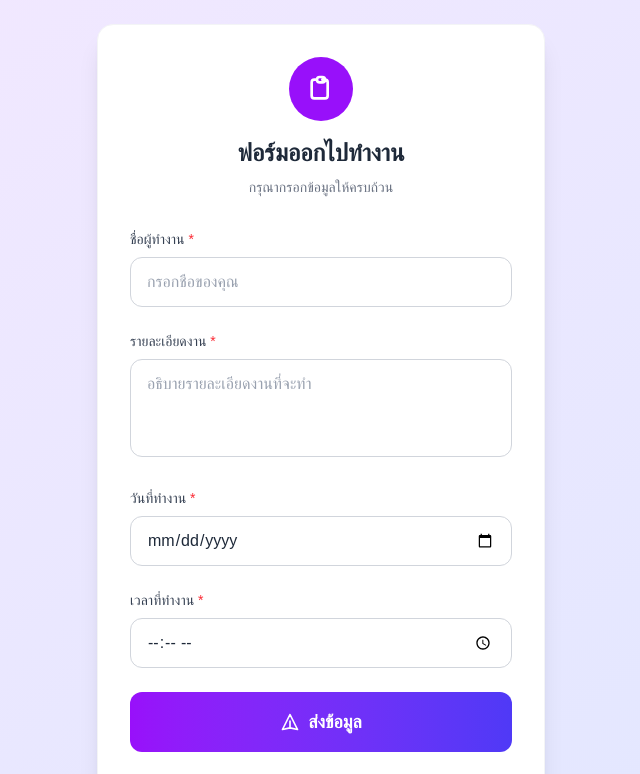
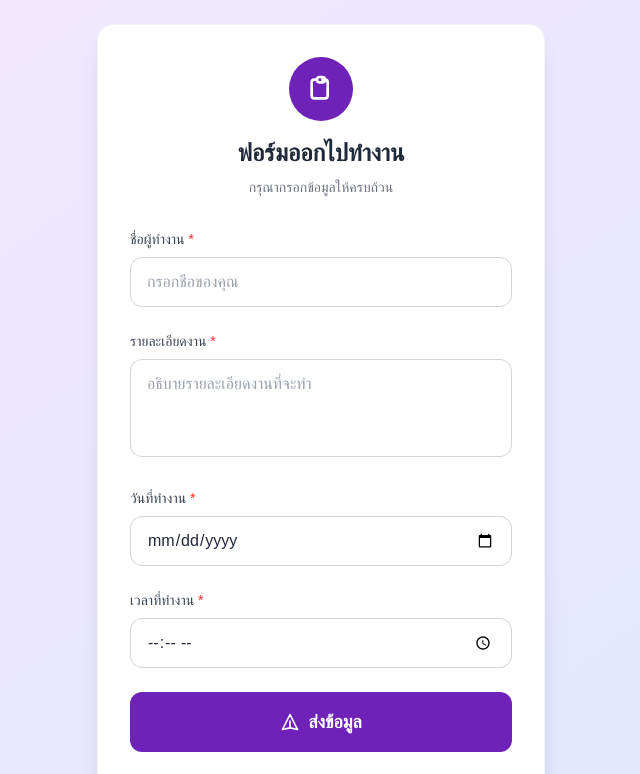
Before and after one commit to turk2003/flow-pea, a Next.js app: page / in a window 1280 px wide. Shown: the top 774 px of the page, without its empty margins (319-959 px from the left). Built offline with nearby package versions, Linux system fonts and the light colour scheme.

Commit message:
change color

```diff
--- a/src/app/page.tsx
+++ b/src/app/page.tsx
@@ -63,7 +63,7 @@ export default function Home() {
         <div className="bg-white rounded-2xl shadow-xl p-8 border border-gray-100">
           {/* Header */}
           <div className="text-center mb-8">
-            <div className="w-16 h-16 bg-purple-600 rounded-full flex items-center justify-center mx-auto mb-4">
+            <div className="w-16 h-16  rounded-full flex items-center justify-center mx-auto mb-4" style={{ backgroundColor: '#6E22B7' }}>
               <svg className="w-8 h-8 text-white" fill="none" stroke="currentColor" viewBox="0 0 24 24">
                 <path strokeLinecap="round" strokeLinejoin="round" strokeWidth={2} d="M9 5H7a2 2 0 00-2 2v10a2 2 0 002 2h8a2 2 0 002-2V7a2 2 0 00-2-2h-2M9 5a2 2 0 002 2h2a2 2 0 002-2M9 5a2 2 0 012-2h2a2 2 0 012 2" />
               </svg>
@@ -139,8 +139,9 @@ export default function Home() {
               className={`w-full py-4 px-6 rounded-xl text-white font-semibold text-lg transition-all duration-200 transform ${
                 isSubmitting
                   ? 'bg-gray-400 cursor-not-allowed'
-                  : 'bg-gradient-to-r from-purple-600 to-indigo-600 hover:from-purple-700 hover:to-indigo-700 hover:scale-105 hover:shadow-lg active:scale-95'
+                  : 'bg-gradient-to-r  hover:scale-105 hover:shadow-lg active:scale-95'
               }`}
+              style={{backgroundColor: '#6E22B7'}}
             >
               {isSubmitting ? (
                 <div className="flex items-center justify-center space-x-2">
```
Also changed, not shown: src/app/globals.css (line endings or trailing spaces).
